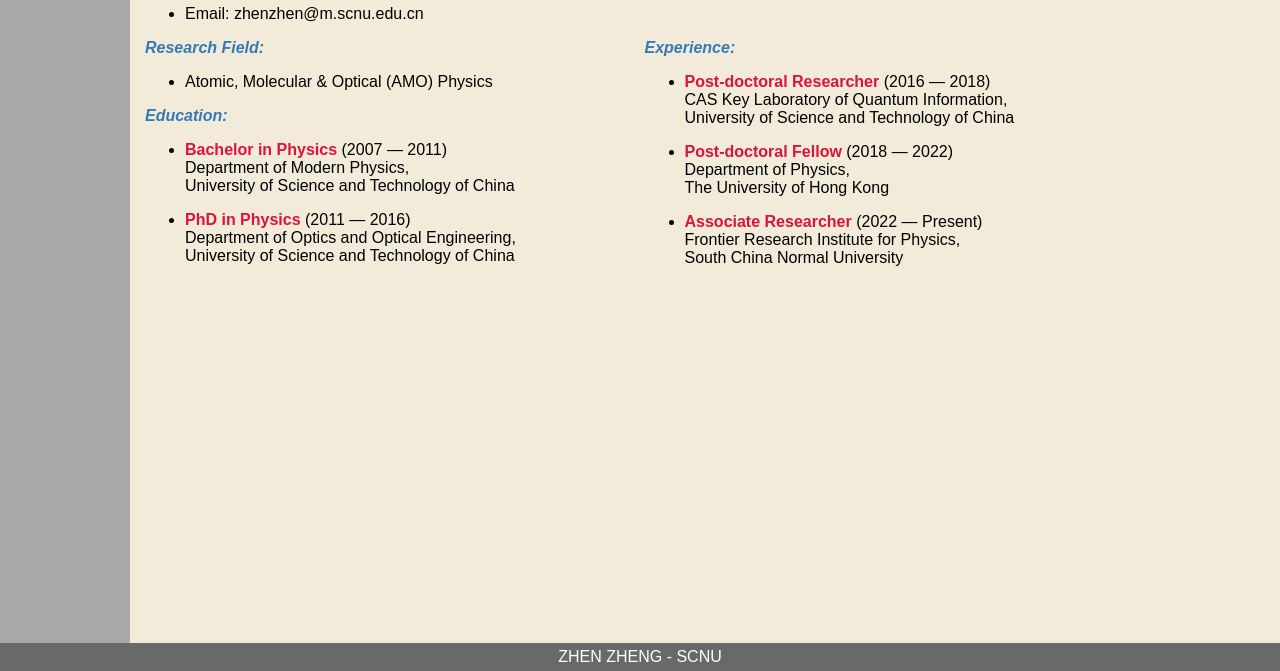
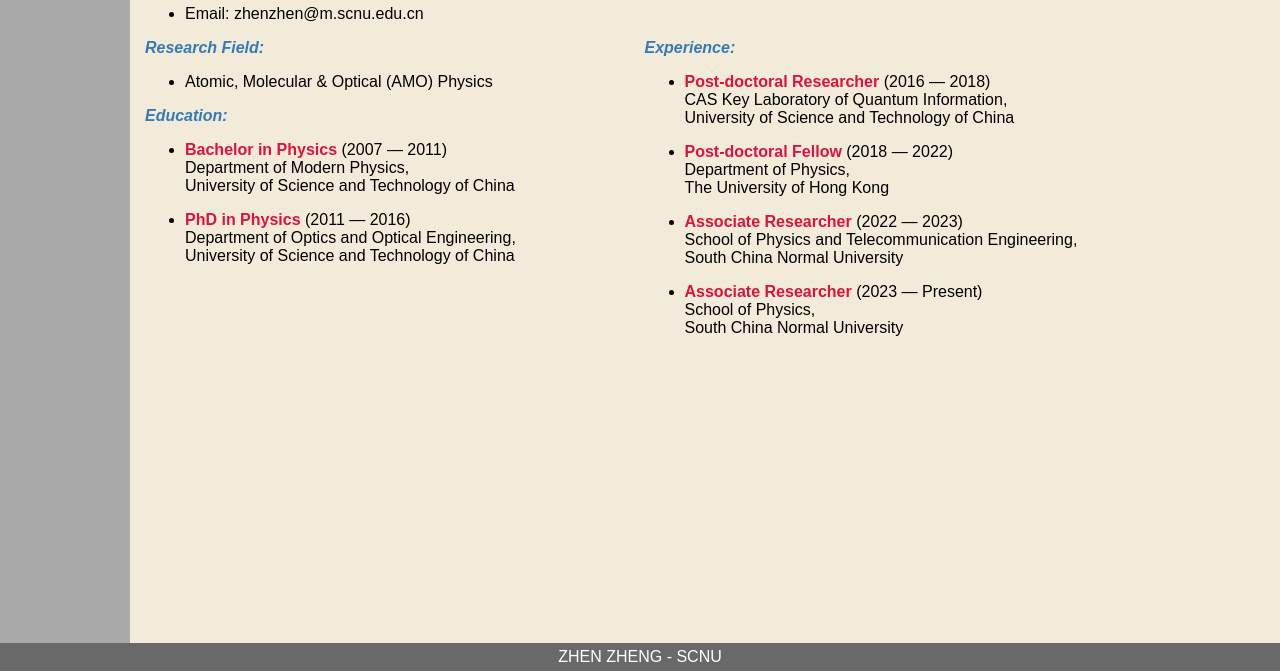
Before and after one commit to yoihacon/yoihacon.github.io, a plain HTML site: page index.html in a window 1280 px wide. Shown: the part 129-800 px from the top of the page. Drawn offline with Linux system fonts and the light colour scheme.

Commit message:
Update index.html

```diff
--- a/index.html
+++ b/index.html
@@ -52,8 +52,13 @@
 						<br>The University of Hong Kong
 					</li>
 					<li style="margin-top: 1em;">
-						<span class="HighlightTxt">Associate Researcher</span> (2022 &mdash; Present)
-						<br>Frontier Research Institute for Physics,
+						<span class="HighlightTxt">Associate Researcher</span> (2022 &mdash; 2023)
+						<br>School of Physics and Telecommunication Engineering,
+						<br>South China Normal University
+					</li>
+					<li style="margin-top: 1em;">
+						<span class="HighlightTxt">Associate Researcher</span> (2023 &mdash; Present)
+						<br>School of Physics,
 						<br>South China Normal University
 					</li>
 				</ul>
```
